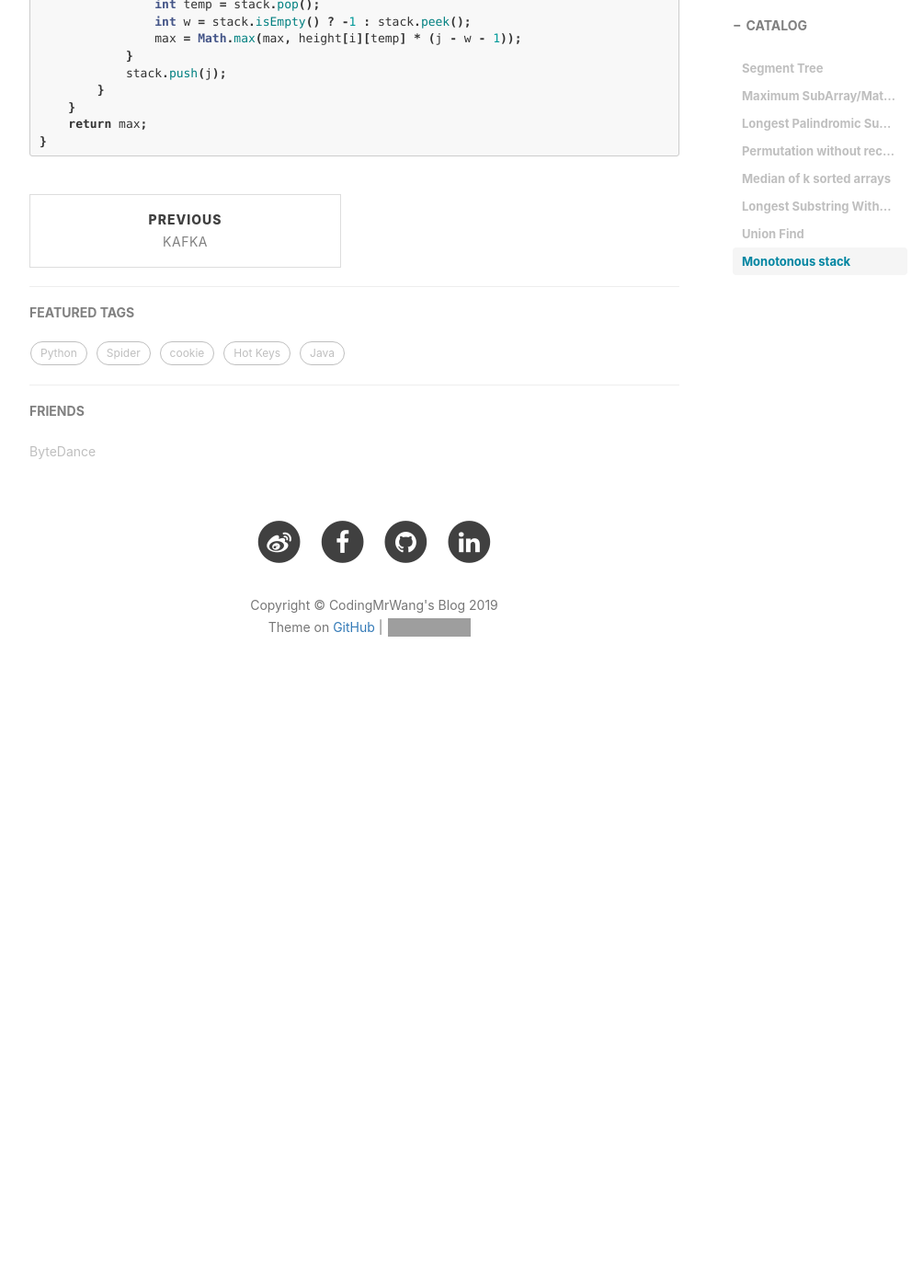
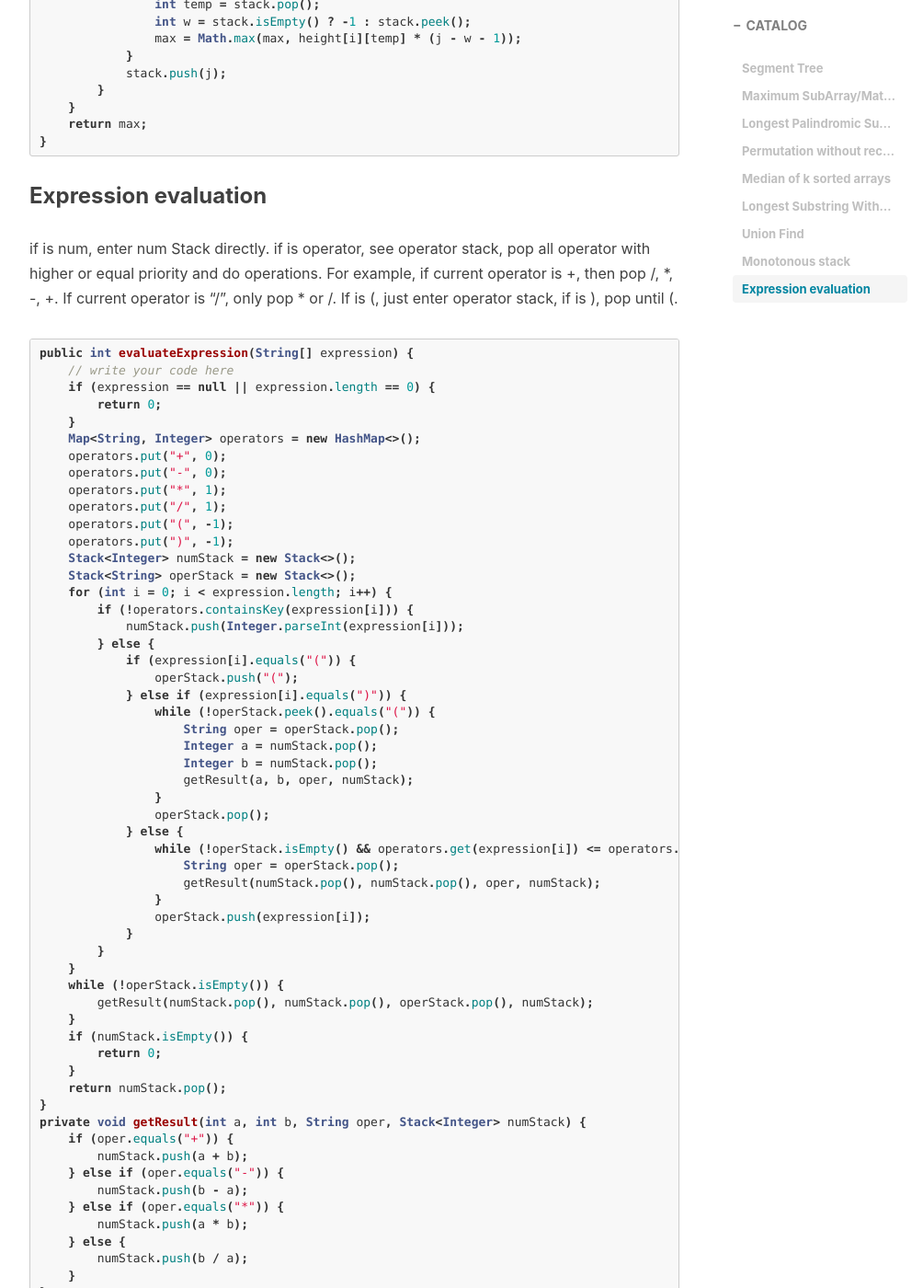
Before and after one commit to CodingMrWang/codingmrwang.github.io, a Jekyll site: the page built from _posts/2018-12-19-datastructure.md, in a window 1280 px wide and 1400 px high, scrolled down 7703 px. Shown: the whole window at 92% size, without its empty margins (233-1237 px from the left). Built offline with Jekyll 4.4.1, drawn with Linux system fonts in a browser that asks for light colours; nearby versions of some CDN libraries; comment, search, counter and statistics services are not loaded; before the commit the page ends 8489 px from its top, so only the background shows below that; grey boxes are pictures that could not be loaded.

Commit message:
Update 2018-12-19-datastructure.md

````diff
--- a/_posts/2018-12-19-datastructure.md
+++ b/_posts/2018-12-19-datastructure.md
@@ -397,3 +397,65 @@ public int maximalRectangle(boolean[][] matrix) {
     return max;
 }
 ```
+
+### Expression evaluation
+if is num, enter num Stack directly. if is operator, see operator stack, pop all operator with higher or equal priority and do operations. For example, if current operator is +, then pop /, *, -, +. If current operator is "/", only pop * or /. If is (, just enter operator stack, if is ), pop until (.
+
+```java
+public int evaluateExpression(String[] expression) {
+    // write your code here
+    if (expression == null || expression.length == 0) {
+        return 0;
+    }
+    Map<String, Integer> operators = new HashMap<>();
+    operators.put("+", 0);
+    operators.put("-", 0);
+    operators.put("*", 1);
+    operators.put("/", 1);
+    operators.put("(", -1);
+    operators.put(")", -1);
+    Stack<Integer> numStack = new Stack<>();
+    Stack<String> operStack = new Stack<>();
+    for (int i = 0; i < expression.length; i++) {
+        if (!operators.containsKey(expression[i])) {
+            numStack.push(Integer.parseInt(expression[i]));
+        } else {
+            if (expression[i].equals("(")) {
+                operStack.push("(");
+            } else if (expression[i].equals(")")) {
+                while (!operStack.peek().equals("(")) {
+                    String oper = operStack.pop();
+                    Integer a = numStack.pop();
+                    Integer b = numStack.pop();
+                    getResult(a, b, oper, numStack);
+                }
+                operStack.pop();
+            } else {
+                while (!operStack.isEmpty() && operators.get(expression[i]) <= operators.get(operStack.peek())) {
+                    String oper = operStack.pop();
+                    getResult(numStack.pop(), numStack.pop(), oper, numStack);
+                }
+                operStack.push(expression[i]);
+            }
+        }
+    }
+    while (!operStack.isEmpty()) {
+        getResult(numStack.pop(), numStack.pop(), operStack.pop(), numStack);
+    }
+    if (numStack.isEmpty()) {
+        return 0;
+    }
+    return numStack.pop();
+}
+private void getResult(int a, int b, String oper, Stack<Integer> numStack) {
+    if (oper.equals("+")) {
+        numStack.push(a + b);
+    } else if (oper.equals("-")) {
+        numStack.push(b - a);
+    } else if (oper.equals("*")) {
+        numStack.push(a * b);
+    } else {
+        numStack.push(b / a);
+    }
+}
+```
````
